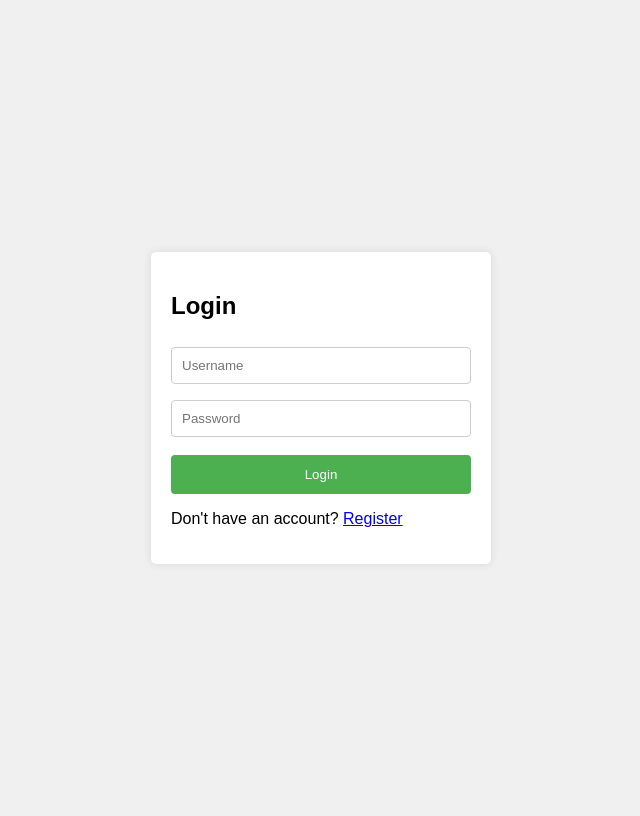
After one commit to KauanFMoura/message-chat, a Python web app: template app/templates/login.html in a window 1280 px wide. The commit adds this page. Shown: the whole page, without its empty margins (319-959 px from the left). Run offline with Jinja, Linux system fonts and the light colour scheme; the template is opened without the code that fills it, so the values that code supplies are empty.

Commit message:
Descrição

```diff
--- /dev/null
+++ b/app/templates/login.html
@@ -0,0 +1,156 @@
+<!DOCTYPE html>
+<html>
+<head>
+    <title>Chat de Voz - Login e Cadastro</title>
+    <style>
+        body {
+            font-family: Arial, sans-serif;
+            display: flex;
+            justify-content: center;
+            align-items: center;
+            height: 100vh;
+            background-color: #f0f0f0;
+        }
+        .form-container {
+            background-color: #ffffff;
+            padding: 20px;
+            border-radius: 5px;
+            box-shadow: 0 0 10px rgba(0,0,0,0.1);
+            width: 300px;
+            max-width: 100%;
+        }
+        input[type="text"], input[type="password"] {
+            width: 100%;
+            padding: 10px;
+            margin: 8px 0;
+            border: 1px solid #ccc;
+            border-radius: 4px;
+            box-sizing: border-box;
+        }
+        button {
+            background-color: #4CAF50;
+            color: white;
+            padding: 12px 20px;
+            border: none;
+            border-radius: 4px;
+            cursor: pointer;
+            width: 100%;
+            margin-top: 10px;
+        }
+        button:hover {
+            background-color: #45a049;
+        }
+        .message {
+            text-align: center;
+            margin-top: 10px;
+            color: red;
+        }
+    </style>
+</head>
+<body>
+    <div class="form-container" id="login-form">
+        <h2>Login</h2>
+        <input type="text" id="login-username" placeholder="Username" required>
+        <input type="password" id="login-password" placeholder="Password" required>
+        <button id="login-button">Login</button>
+        <p class="message" id="login-message"></p>
+        <p>Don't have an account? <a href="#" id="show-register">Register</a></p>
+    </div>
+
+    <div class="form-container" id="register-form" style="display:none;">
+        <h2>Register</h2>
+        <input type="text" id="register-username" placeholder="Username" required>
+        <input type="password" id="register-password" placeholder="Password" required>
+        <input type="password" id="register-confirm-password" placeholder="Confirm Password" required>
+        <button id="register-button">Register</button>
+        <p class="message" id="register-message"></p>
+        <p>Already have an account? <a href="#" id="show-login">Login</a></p>
+    </div>
+
+    <script>
+        const loginForm = document.getElementById('login-form');
+        const registerForm = document.getElementById('register-form');
+        const showRegisterLink = document.getElementById('show-register');
+        const showLoginLink = document.getElementById('show-login');
+
+        // Mostrar formulário de registro ao clicar no link "Register"
+        showRegisterLink.addEventListener('click', function(event) {
+            event.preventDefault();
+            loginForm.style.display = 'none';
+            registerForm.style.display = 'block';
+        });
+
+        // Mostrar formulário de login ao clicar no link "Login"
+        showLoginLink.addEventListener('click', function(event) {
+            event.preventDefault();
+            registerForm.style.display = 'none';
+            loginForm.style.display = 'block';
+        });
+
+        // Evento de envio do formulário de registro
+        document.getElementById('register-button').addEventListener('click', async function(event) {
+            event.preventDefault();
+
+            const username = document.getElementById('register-username').value;
+            const password = document.getElementById('register-password').value;
+            const confirmPassword = document.getElementById('register-confirm-password').value;
+
+            if (password !== confirmPassword) {
+                document.getElementById('register-message').textContent = 'Passwords do not match';
+                document.getElementById('register-message').style.color = 'red';
+                return;
+            }
+
+            const response = await fetch('/register', {
+                method: 'POST',
+                headers: {
+                    'Content-Type': 'application/json',
+                },
+                body: JSON.stringify({ username, password }),
+            });
+
+            const data = await response.json();
+            const registerMessage = document.getElementById('register-message');
+
+            if (data.status === 'success') {
+                registerMessage.textContent = data.message;
+                registerMessage.style.color = 'green';
+                // Redirecionar para outra página, por exemplo:
+                // window.location.href = '/chat';
+            } else {
+                registerMessage.textContent = data.message;
+                registerMessage.style.color = 'red';
+            }
+        });
+
+        // Evento de envio do formulário de login
+        document.getElementById('login-button').addEventListener('click', async function(event) {
+            event.preventDefault();
+
+            const username = document.getElementById('login-username').value;
+            const password = document.getElementById('login-password').value;
+
+            const response = await fetch('/login', {
+                method: 'POST',
+                headers: {
+                    'Content-Type': 'application/json',
+                },
+                body: JSON.stringify({ username, password }),
+            });
+
+            const data = await response.json();
+            const loginMessage = document.getElementById('login-message');
+
+            if (data.status === 'success') {
+                loginMessage.textContent = data.message;
+                loginMessage.style.color = 'green';
+                // Redirecionar para outra página, por exemplo:
+                // window.location.href = '/chat';
+            } else {
+                loginMessage.textContent = data.message;
+                loginMessage.style.color = 'red';
+            }
+        });
+    </script>
+</body>
+</html>
--- /dev/null
+++ b/gitignore.txt
@@ -0,0 +1,2 @@
+.idea
+.gitignore
```
Also changed, not shown: app/static/css/media-query.css (added, +21 -0 lines), app/static/css/style.css (+0 -22 lines), app/static/javascript/javascript.js (+18 -0 lines), app/templates/whats.html (+7 -104 lines).
